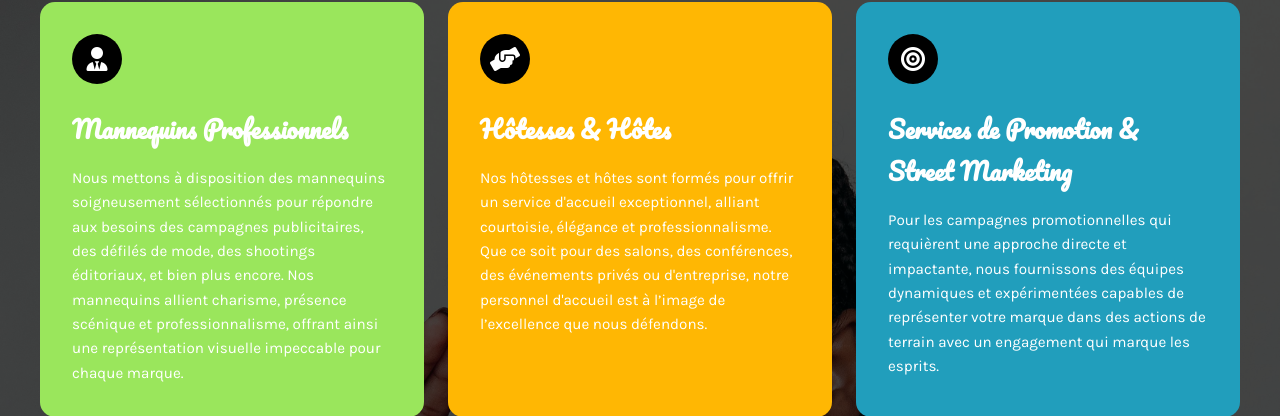
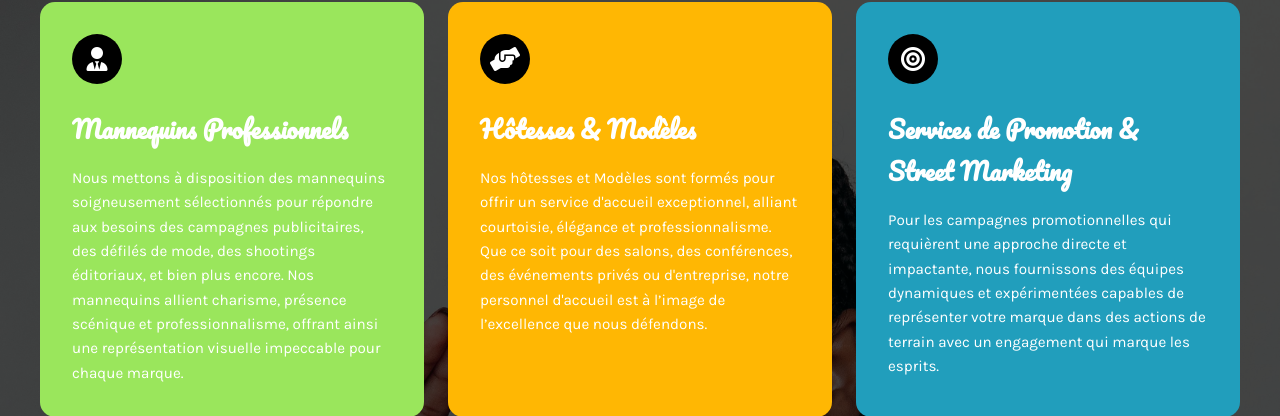
Before and after one commit to gabrielbuhendwa/mod-les-et-h-tesses, a PHP site: page /pages/services.html in a window 1280 px wide. Shown: the part 334-750 px from the top of the page. Run offline with PHP 8.4, Linux system fonts and the light colour scheme; some web fonts are replaced.

Commit message:
add this to my repository

```diff
--- a/asset/css/style.css
+++ b/asset/css/style.css
@@ -34,7 +34,7 @@ header::before {
     left: 0;
     width: 100%;
     height: 100%;
-    background: rgba(0, 0, 0, 0.575);
+    background:  rgba(0, 0, 0, 0.685);
     z-index: -1;
 }
 header .nav-bar {
@@ -285,7 +285,7 @@ header .nav-bar {
     left: 0;
     width: 100%;
     height: 100%;
-    background: rgba(0, 0, 0, 0.4);
+    background: rgba(0, 0, 0, 0.699);
     z-index: -1;
 }
 
--- a/pages/services.html
+++ b/pages/services.html
@@ -80,8 +80,8 @@
             <div class="icon-wrapper">
               <i class="fa-solid fa-handshake-angle"></i>
             </div>
-            <h3>Hôtesses & Hôtes</h3>
-            <p>Nos hôtesses et hôtes sont formés pour offrir un service d'accueil exceptionnel, alliant courtoisie, élégance et professionnalisme. Que ce soit pour des salons, des conférences, des événements privés ou d'entreprise, notre personnel d'accueil est à l’image de l’excellence que nous défendons.</p>
+            <h3>Hôtesses & Modèles </h3>
+            <p>Nos hôtesses et Modèles  sont formés pour offrir un service d'accueil exceptionnel, alliant courtoisie, élégance et professionnalisme. Que ce soit pour des salons, des conférences, des événements privés ou d'entreprise, notre personnel d'accueil est à l’image de l’excellence que nous défendons.</p>
           </div>
 
           <div class="service-card service-promotion">
```
